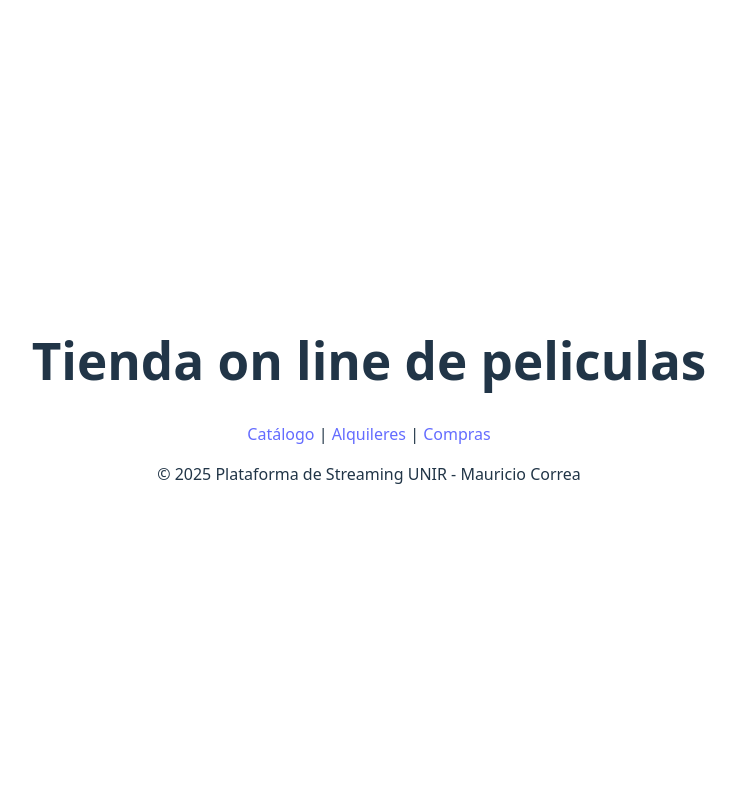
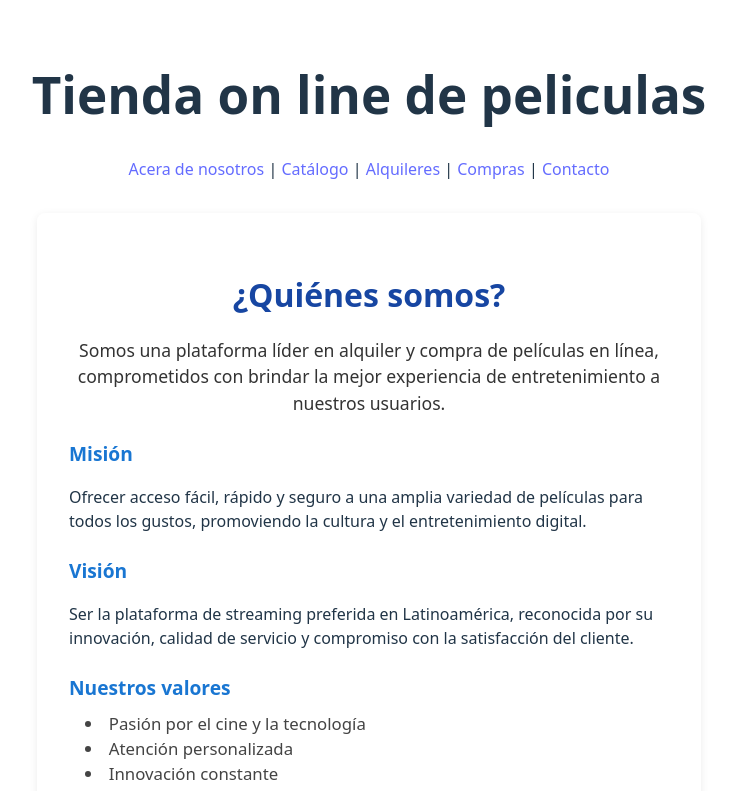
Before and after one commit to MAURICIODAV/unir-movie-rental-app, a React (Vite) app: page /abouts in a window 1280 px wide. Shown: the top 791 px of the page, without its empty margins (271-1007 px from the left). Built offline with nearby package versions, Linux system fonts and the light colour scheme.

Commit message:
feature: Agregar componentes de información

```diff
--- a/src/App.jsx
+++ b/src/App.jsx
@@ -9,6 +9,8 @@ import MovieCatalog from './components/MovieCatalog';
 import MovieDetail from './components/MovieDetail';
 import RentalList from './components/RentalList';
 import PurchaseList from './components/PurchaseList';
+import Contactenos from './components/Contactenos';
+import AboutUs from './components/AboutUs';
 
 function App() {
   return (
@@ -19,6 +21,8 @@ function App() {
         <Route path="/movie/:id" element={<MovieDetail />} />
         <Route path="/rentals" element={<RentalList />} />
         <Route path="/purchases" element={<PurchaseList />} />
+        <Route path="/contacto" element={<Contactenos />} />
+        <Route path="/abouts" element={<AboutUs />} />
       </Routes>
       <Footer />
     </Router>
--- /dev/null
+++ b/src/components/AboutUs.css
@@ -0,0 +1,40 @@
+.aboutus {
+  max-width: 600px;
+  margin: 2rem auto;
+  padding: 2rem;
+  background: #fff;
+  border-radius: 8px;
+  box-shadow: 0 2px 8px rgba(0,0,0,0.08);
+  text-align: center;
+}
+
+.aboutus__title {
+  font-size: 2rem;
+  margin-bottom: 1rem;
+  color: #1746a2;
+}
+
+.aboutus__intro {
+  margin-bottom: 1.5rem;
+  color: #333;
+  font-size: 1.1rem;
+}
+
+.aboutus__block {
+  margin-bottom: 1.5rem;
+  text-align: left;
+}
+
+.aboutus__subtitle {
+  color: #1976d2;
+  font-size: 1.2rem;
+  margin-bottom: 0.5rem;
+}
+
+.aboutus__values {
+  list-style: disc inside;
+  margin: 0.5rem 0 0 1rem;
+  padding: 0;
+  color: #444;
+  font-size: 1.05rem;
+}
--- /dev/null
+++ b/src/components/AboutUs.jsx
@@ -0,0 +1,36 @@
+import "./AboutUs.css";
+
+function AboutUs() {
+  return (
+    <section className="aboutus">
+      <h2 className="aboutus__title">¿Quiénes somos?</h2>
+      <p className="aboutus__intro">
+        Somos una plataforma líder en alquiler y compra de películas en línea, comprometidos con brindar la mejor experiencia de entretenimiento a nuestros usuarios.
+      </p>
+      <div className="aboutus__block">
+        <h3 className="aboutus__subtitle">Misión</h3>
+        <p>
+          Ofrecer acceso fácil, rápido y seguro a una amplia variedad de películas para todos los gustos, promoviendo la cultura y el entretenimiento digital.
+        </p>
+      </div>
+      <div className="aboutus__block">
+        <h3 className="aboutus__subtitle">Visión</h3>
+        <p>
+          Ser la plataforma de streaming preferida en Latinoamérica, reconocida por su innovación, calidad de servicio y compromiso con la satisfacción del cliente.
+        </p>
+      </div>
+      <div className="aboutus__block">
+        <h3 className="aboutus__subtitle">Nuestros valores</h3>
+        <ul className="aboutus__values">
+          <li>Pasión por el cine y la tecnología</li>
+          <li>Atención personalizada</li>
+          <li>Innovación constante</li>
+          <li>Seguridad y confianza</li>
+          <li>Compromiso con la diversidad cultural</li>
+        </ul>
+      </div>
+    </section>
+  );
+}
+
+export default AboutUs;
--- /dev/null
+++ b/src/components/Contactenos.css
@@ -0,0 +1,36 @@
+.contactenos {
+  max-width: 500px;
+  margin: 2rem auto;
+  padding: 2rem;
+  background: #fff;
+  border-radius: 8px;
+  box-shadow: 0 2px 8px rgba(0,0,0,0.08);
+  text-align: center;
+}
+
+.contactenos__title {
+  font-size: 2rem;
+  margin-bottom: 1rem;
+  color: #1746a2;
+}
+
+.contactenos__info {
+  margin-bottom: 1.5rem;
+  color: #333;
+}
+
+.contactenos__list {
+  list-style: none;
+  padding: 0;
+  margin: 0;
+}
+
+.contactenos__list li {
+  margin-bottom: 1rem;
+  font-size: 1.1rem;
+  color: #444;
+}
+
+.contactenos__list strong {
+  color: #1976d2;
+}
--- /dev/null
+++ b/src/components/Contactenos.jsx
@@ -0,0 +1,28 @@
+import "./Contactenos.css";
+
+function Contactenos() {
+  return (
+    <section className="contactenos">
+      <h2 className="contactenos__title">Contáctenos</h2>
+      <p className="contactenos__info">
+        ¿Tienes alguna pregunta o sugerencia? ¡Estamos para ayudarte!
+      </p>
+      <ul className="contactenos__list">
+        <li>
+          <strong>Celular:</strong> +593 984 247 344
+        </li>
+        <li>
+          <strong>Correo electrónico:</strong> correa.mauricio.david@gmail.com
+        </li>
+        <li>
+          <strong>Dirección:</strong> Calle 123 #45-67, Quito, Ecuador
+        </li>
+        <li>
+          <strong>Horario de atención:</strong> Lunes a Viernes, 8:00 a.m. - 6:00 p.m.
+        </li>
+      </ul>
+    </section>
+  );
+}
+
+export default Contactenos;
--- a/src/components/Header.jsx
+++ b/src/components/Header.jsx
@@ -3,9 +3,11 @@ function Header() {
     <header className="header">
       <h1>Tienda on line de peliculas</h1>
       <nav>
+        <a href="/abouts">Acera de nosotros</a> |{" "}
         <a href="/">Catálogo</a> |{" "}
         <a href="/rentals">Alquileres</a> |{" "}
-        <a href="/purchases">Compras</a>
+        <a href="/purchases">Compras</a> |{" "}
+        <a href="/contacto">Contacto</a>
       </nav>
     </header>
   );
--- /dev/null
+++ b/src/components/MovieDetail.css
@@ -0,0 +1,56 @@
+.movie-detail {
+  padding: 2rem;
+  background: #fff;
+  border-radius: 8px;
+  max-width: 500px;
+  margin: 2rem auto;
+  box-shadow: 0 2px 8px rgba(0,0,0,0.08);
+  text-align: center;
+}
+
+.movie-detail__back {
+  background: #1976d2;
+  color: #fff;
+  border: none;
+  border-radius: 4px;
+  padding: 0.5rem 1rem;
+  cursor: pointer;
+  margin-bottom: 1rem;
+  font-weight: bold;
+  transition: background 0.2s;
+}
+.movie-detail__back:hover {
+  background: #125ea2;
+}
+
+.movie-detail__title {
+  font-size: 2rem;
+  margin-bottom: 1rem;
+}
+
+.movie-detail__image {
+  border-radius: 8px;
+  margin-bottom: 1rem;
+}
+
+.movie-detail__director,
+.movie-detail__year,
+.movie-detail__duration,
+.movie-detail__synopsis {
+  margin-bottom: 0.5rem;
+}
+
+.movie-detail__trailer-btn {
+  margin-top: 1rem;
+  padding: 0.5rem 1rem;
+  background: #1746a2;
+  color: #fff;
+  border: none;
+  border-radius: 4px;
+  cursor: pointer;
+  font-weight: bold;
+  transition: background 0.2s;
+}
+.movie-detail__trailer-btn:hover {
+  background: #102c5a;
+}
--- a/src/components/MovieDetail.jsx
+++ b/src/components/MovieDetail.jsx
@@ -1,8 +1,64 @@
+import { useParams, useNavigate } from "react-router-dom";
+import { useEffect, useState } from "react";
+import MovieTrailerModal from "./MovieTrailerModal";
+import "./MovieDetail.css";
+
 function MovieDetail() {
+  const { id } = useParams();
+  const navigate = useNavigate();
+  const [movie, setMovie] = useState(null);
+  const [modalOpen, setModalOpen] = useState(false);
+
+  useEffect(() => {
+    fetch("/movies.json")
+      .then((res) => res.json())
+      .then((data) => {
+        const found = data.find((m) => m.id === Number(id));
+        setMovie(found);
+      });
+  }, [id]);
+
+  if (!movie) {
+    return (
+      <section className="movie-detail">
+        <p>Cargando información de la película...</p>
+      </section>
+    );
+  }
+
   return (
     <section className="movie-detail">
-      <h2>Detalle de la Película</h2>
-      <p>Aquí se mostrará la información detallada de la película seleccionada.</p>
+      <button className="movie-detail__back" onClick={() => navigate(-1)}>
+        ← Volver
+      </button>
+      <h2 className="movie-detail__title">{movie.title}</h2>
+      <img
+        src={movie.image}
+        alt={movie.title}
+        className="movie-detail__image"
+        width={220}
+      />
+      <p className="movie-detail__director">
+        <strong>Director:</strong> {movie.director}
+      </p>
+      <p className="movie-detail__year">
+        <strong>Año:</strong> {movie.year}
+      </p>
+      <p className="movie-detail__duration">
+        <strong>Duración:</strong> {movie.duration} min
+      </p>
+      <p className="movie-detail__synopsis">{movie.synopsis}</p>
+      <button
+        className="movie-detail__trailer-btn"
+        onClick={() => setModalOpen(true)}
+      >
+        Ver tráiler
+      </button>
+      <MovieTrailerModal
+        trailerId={movie.trailerId}
+        open={modalOpen}
+        onClose={() => setModalOpen(false)}
+      />
     </section>
   );
 }
```
